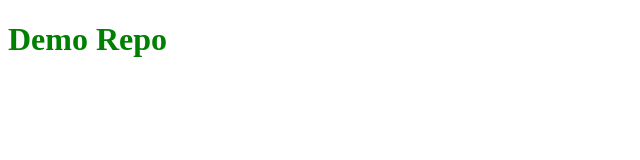
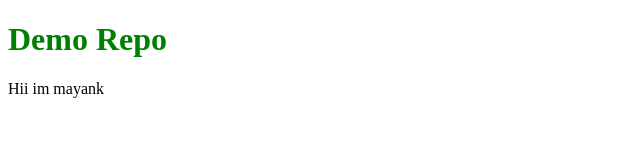
Before and after one commit to mayank0801/Demo_Repo, a plain HTML site: page index.html in a window 1280 px wide. Shown: the whole page, without its empty margins (0-640 px from the left). Drawn offline with Linux system fonts and the light colour scheme.

Commit message:
feat added feature

```diff
--- a/index.html
+++ b/index.html
@@ -10,6 +10,8 @@
     <h1 style="color:green ;">Demo Repo</h1>
 
 
+    <p>Hii im mayank</p>
+
     <script src="index.js"></script>
 </body>
 </html>
```
